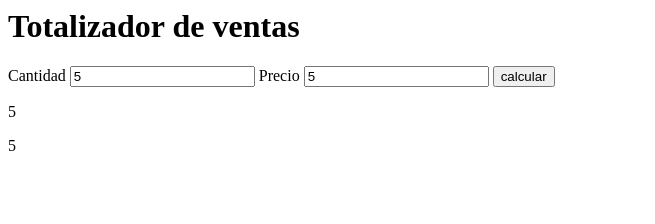
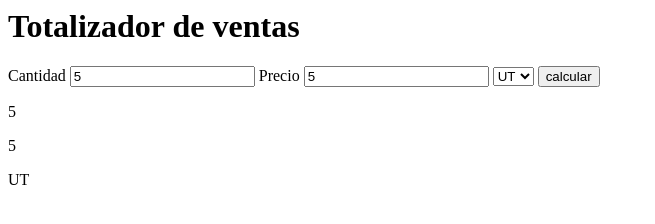
Before and after one commit to FernandoGarcia19/Ejercicio-TDD, a website built with Parcel: page index.html in a window 1280 px wide. Both pictures are taken after typing "5", "5" into the empty fields and a click on the input "calcular". Shown: the whole page, without its empty margins (0-655 px from the left). Built offline with nearby package versions, Linux system fonts and the light colour scheme.

Commit message:
test 3: presenter

```diff
--- a/index.html
+++ b/index.html
@@ -6,6 +6,13 @@
       <input type="number" id="cantidad"/>
       <label for="precio-item">Precio</label>
       <input type="number" id="precio-item"/>
+      <select name="estado" id="estado">
+        <option value="UT">UT</option>
+        <option value="NV">NV</option>
+        <option value="TX">TX</option>
+        <option value="AL">AL</option>
+        <option value="CA">CA</option>
+      </select>
       <input type="submit" value="calcular" id="calcular">
     </form>
     <div id="resultado-div"></div>
--- a/src/presenter.js
+++ b/src/presenter.js
@@ -1,7 +1,9 @@
-import {totalizer_cantidad, totalizer_precio_item} from "./totalizador";
+import {totalizer_cantidad, totalizer_precio_item, totalizer_impuesto} from "./totalizador";
 
 const cantidad = document.querySelector("#cantidad");
 const precio_item = document.querySelector("#precio-item")
+const estado = document.querySelector("#estado")
+
 
 const form = document.querySelector("#ventas-form");
 const div = document.querySelector("#resultado-div");
@@ -11,6 +13,9 @@ form.addEventListener("submit", (event) => {
 
   const cant = Number.parseInt(cantidad.value);
   const precioItem = Number.parseInt(precio_item.value);
+  const state = estado.value
 
-  div.innerHTML = "<p>" + totalizer_cantidad(cant) + "</p>" + "<p>" + totalizer_precio_item(precioItem) + "</p";
+  div.innerHTML = "<p>" + totalizer_cantidad(cant) + "</p>" +
+  "<p>" + totalizer_precio_item(precioItem) + "</p>" +
+  "<p>" + totalizer_impuesto(state) + "</p>";
 });
```
